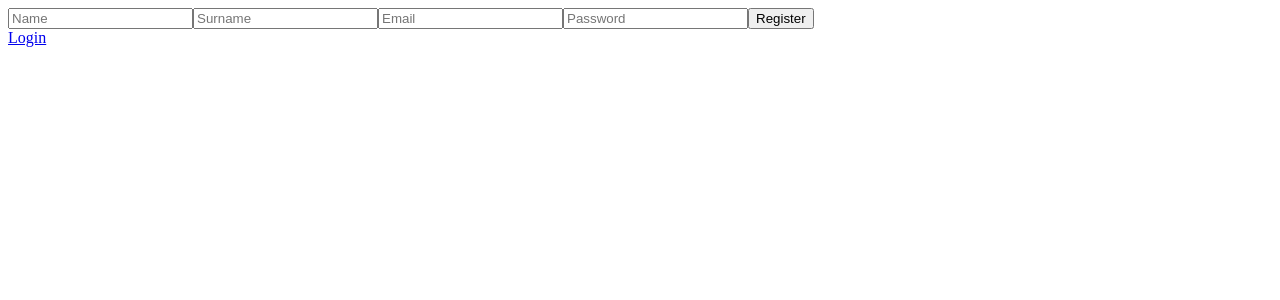
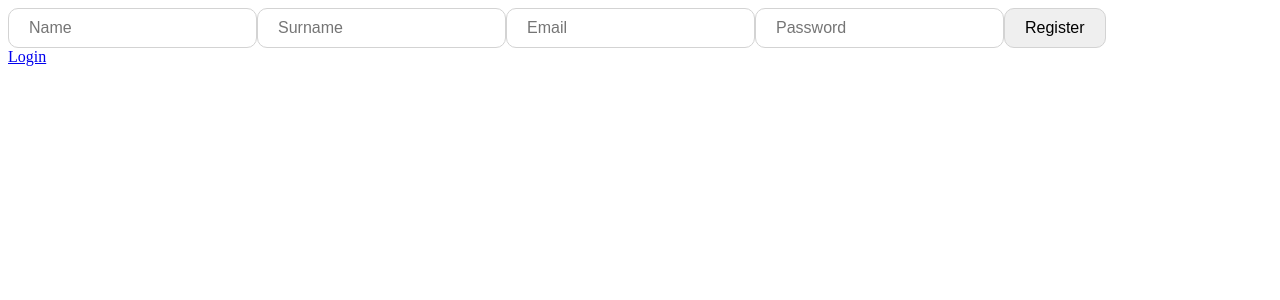
Before and after one commit to JustinasVe/CodeAcademy-Final-Project, a React (Create React App) app in the folder client/: page /register in a window 1280 px wide. Shown: the top 300 px of the page. Built offline with nearby package versions, Linux system fonts and the light colour scheme.

Commit message:
Created Button/Input components

```diff
--- /dev/null
+++ b/client/src/components/Button/Button.jsx
@@ -0,0 +1,12 @@
+import styled from 'styled-components';
+
+const ButtonStyled = styled.button`
+    border: 1px solid lightgray;
+    border-radius: 10px;
+    font-size: 16px;
+    padding: 10px 20px;
+`;
+
+export const Button = (props) => {
+    return <ButtonStyled {...props}/>
+}
--- /dev/null
+++ b/client/src/components/Input/Input.jsx
@@ -0,0 +1,12 @@
+import styled from 'styled-components';
+
+const InputStyled = styled.input`
+    border: 1px solid lightgray;
+    border-radius: 10px;
+    font-size: 16px;
+    padding: 10px 20px;
+`;
+
+export const Input = (props) => {
+    return <InputStyled {...props} />
+}
--- a/client/src/pages/Attendees/Attendees.jsx
+++ b/client/src/pages/Attendees/Attendees.jsx
@@ -1,4 +1,6 @@
 import { useEffect, useState } from "react";
+import { Button } from "../../components/Button/Button";
+import { Input } from "../../components/Input/Input";
 import { LOGGED_IN_USER } from "../../constants/constants";
 
 export const Attendees = () => {
@@ -50,33 +52,33 @@ export const Attendees = () => {
     return (
         <div>
             <form onSubmit={handleAttendeeAdd}>
-                <input
+                <Input
                     placeholder="Name"
                     required
                     onChange={(e) => setName(e.target.value)}
                     value={name}
                 />
-                <input
+                <Input
                     placeholder="Surname"
                     required
                     onChange={(e) => setSurname(e.target.value)}
                     value={surname}
                 />
-                <input
+                <Input
                     placeholder="Email"
                     required
                     type="email"
                     onChange={(e) => setEmail(e.target.value)}
                     value={email}
                 />
-                <input
+                <Input
                     placeholder="Phone number"
                     required
                     type="tel"
                     onChange={(e) => setPhoneNumber(e.target.value)}
                     value={phoneNumber}
                 />
-                <button>Add</button>
+                <Button>Add</Button>
             </form>
             {attendees.map((attendee) =>
                 <div key={attendee.id}>
--- a/client/src/pages/Login/Login.jsx
+++ b/client/src/pages/Login/Login.jsx
@@ -1,5 +1,7 @@
 import { useState } from "react"
 import { Link } from "react-router-dom";
+import { Button } from "../../components/Button/Button";
+import { Input } from "../../components/Input/Input";
 
 export const Login = ({ onSuccess }) => {
     const [email, setEmail] = useState('');
@@ -29,18 +31,18 @@ export const Login = ({ onSuccess }) => {
     return (
         <>
             <form onSubmit={handleLogin}>
-                <input
+                <Input
                     placeholder="Email"
                     onChange={(e) => setEmail(e.target.value)}
                     value={email}
                 />
-                <input
+                <Input
                     placeholder="Password"
                     type="password"
                     onChange={(e) => setPassword(e.target.value)}
                     value={password}
                 />
-                <button>Login</button>
+                <Button>Login</Button>
             </form>
             <Link to="/register">Register</Link>
         </>
--- a/client/src/pages/Register/Register.jsx
+++ b/client/src/pages/Register/Register.jsx
@@ -1,5 +1,7 @@
 import { useState } from "react"
 import { Link, useNavigate } from "react-router-dom";
+import { Button } from "../../components/Button/Button";
+import { Input } from "../../components/Input/Input";
 
 export const Register = () => {
     const navigate = useNavigate()
@@ -31,29 +33,29 @@ export const Register = () => {
     return (
         <>
             <form onSubmit={handleRegister}>
-                <input
+                <Input
                     placeholder="Name"
                     onChange={(e) => setName(e.target.value)}
                     value={name}
                 />
-                <input
+                <Input
                     placeholder="Surname"
                     onChange={(e) => setSurname(e.target.value)}
                     value={surname}
                 />
-                <input
+                <Input
                     placeholder="Email"
                     type="email"
                     onChange={(e) => setEmail(e.target.value)}
                     value={email}
                 />
-                <input
+                <Input
                     placeholder="Password"
                     type="password"
                     onChange={(e) => setPassword(e.target.value)}
                     value={password}
                 />
-                <button>Register</button>
+                <Button>Register</Button>
             </form>
             <Link to="/login">Login</Link>
         </>
```
